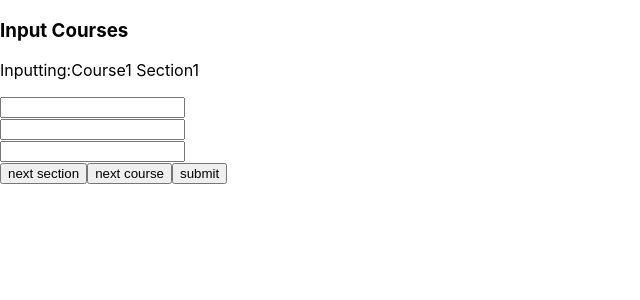
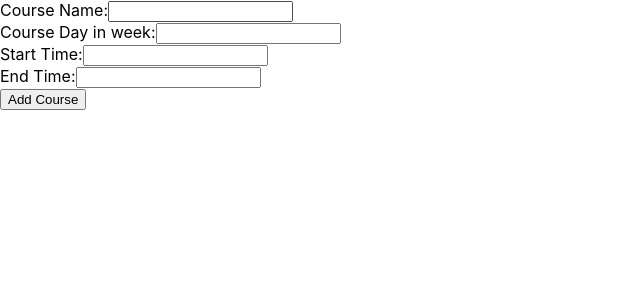
Before and after one commit to HengningZhang/CoursePlanner, a React (Create React App) app in the folder course-planner/: page / in a window 1280 px wide. Shown: the top 300 px of the page, without its empty margins (0-640 px from the left). Built offline with nearby package versions, Linux system fonts and the light colour scheme.

Commit message:
allowing basic input

```diff
--- a/course-planner/package.json
+++ b/course-planner/package.json
@@ -1,7 +1,7 @@
 {
   "name": "course-planner",
   "version": "0.1.0",
-  "homepage": "https://hengningzhang.github.io/course-planner",
+  "homepage": "https://hengningzhang.github.io/CoursePlanner",
   "private": true,
   "dependencies": {
     "@testing-library/jest-dom": "^5.16.5",
--- a/course-planner/src/App.js
+++ b/course-planner/src/App.js
@@ -1,5 +1,6 @@
 import logo from './logo.svg';
 import './App.css';
+import CoursePlanner from "./CoursePlanner"
 
 export function App() {
   var sections;
@@ -81,8 +82,8 @@ export function App() {
     //   </header>
     // </div>
     <div>
-
-      <h3 id="head">Input Courses</h3>
+      <CoursePlanner></CoursePlanner>
+      {/* <h3 id="head">Input Courses</h3>
       <p id="courseNSection">Inputting:Course1 Section1</p>
       <form class="" action="index.html" method="post">
           <input type="text" name="day" value="" /><br/>
@@ -106,7 +107,7 @@ export function App() {
       <script type="text/javascript">
 
 
-      </script>
+      </script> */}
 </div>
     );
 }
--- /dev/null
+++ b/course-planner/src/Course.js
@@ -0,0 +1,14 @@
+export default function Course(props){
+    return(
+        <>
+            <mark>{props.courseName}</mark>
+            <br/>
+            <i>{props.courseDay}</i>
+            <br/>
+            <i>{props.startTime}</i>
+            <br/>
+            <i>{props.endTime}</i>
+        </>
+    )
+
+}
--- /dev/null
+++ b/course-planner/src/CoursePlanner.js
@@ -0,0 +1,96 @@
+import React from "react";
+import Course from "./Course";
+import { useState, useEffect } from "react"
+export default function CoursePlanner(props){
+    // const courseList = props.courses.map((course) => (
+        // <Course
+        //     id={course.id}
+        //     courseName={course.courseName}
+        //     courseDay={props.courseDay}
+        //     startTime={props.startTime}
+        //     endTime={props.endTime}
+        //   />
+    //     )
+    // );
+    const [courseName, setCourseName] = useState("");
+    const [courseDay, setCourseDay] = useState("");
+    const [startTime, setStartTime] = useState("");
+    const [endTime, setEndTime] = useState("");
+    const [courseKey, setCourseKey] = useState("");
+    const [courses, setCourses] = useState([]);
+
+    function handleClick(){
+      console.log("clicked",courseName)
+      if(courseName=="" || courseDay=="" || startTime=="" || endTime==""){
+        alert("invalid input")
+        return;
+      }
+      var newCourses=courses
+      newCourses.push({courseName:courseName,
+        courseDay:courseDay,
+        startTime:startTime,
+        endTime:endTime})
+      setCourses(newCourses)
+      setCourseName("")
+      setCourseDay("")
+      setStartTime("")
+      setEndTime("")
+    }
+
+
+    return(
+      <div>
+          <form>
+              <label>
+              Course Name:
+              <input
+                  name="courseName"
+                  type="text"
+                  value={courseName}
+                  onChange={e=>setCourseName(e.target.value)} />
+              </label>
+              <br />
+              <label>
+              Course Day in week:
+              <input
+                  name="courseDay"
+                  type="text"
+                  value={courseDay}
+                  onChange={e=>setCourseDay(e.target.value)} />
+              </label>
+              <br />
+              <label>
+              Start Time:
+              <input
+                  name="startTime"
+                  type="number"
+                  value={startTime}
+                  onChange={e=>setStartTime(e.target.value)} />
+              </label>
+              <br />
+              <label>
+              End Time:
+              <input
+                  name="endTime"
+                  type="number"
+                  value={endTime}
+                  onChange={e=>setEndTime(e.target.value)} />
+              </label>
+
+          </form>
+          <button onClick={handleClick}>Add Course</button>
+          <ul>
+            {courses.map((course) =>
+            <li key={course.courseName}>
+              <Course
+              id={course.id}
+              courseName={course.courseName}
+              courseDay={course.courseDay}
+              startTime={course.startTime}
+              endTime={course.endTime}
+              />
+            </li>)}
+          </ul>
+      </div>
+    )
+}
```
